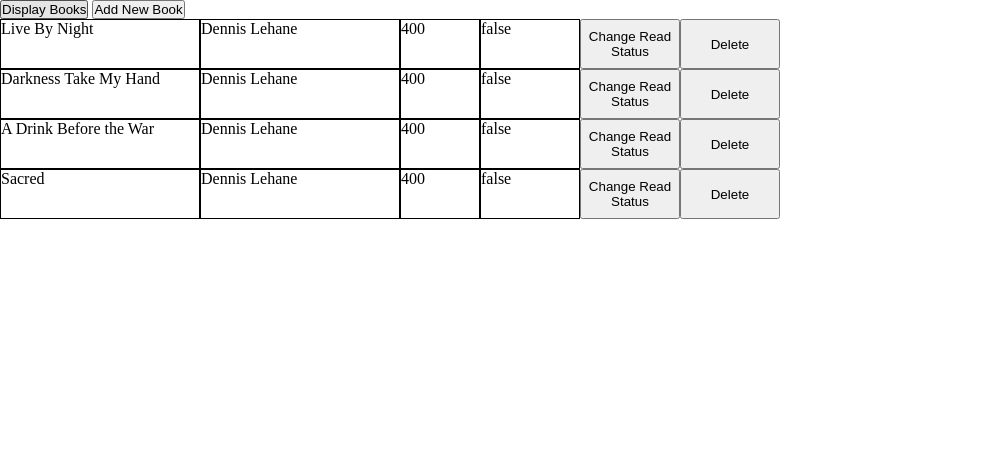
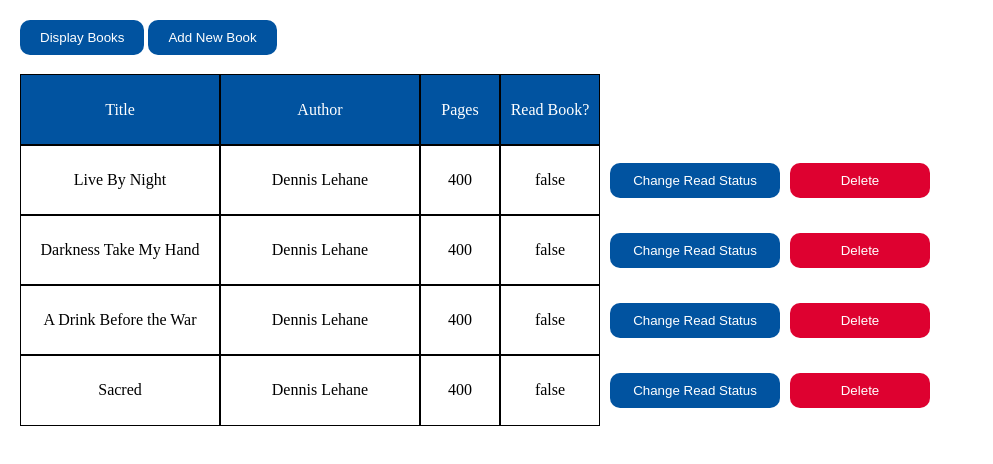
Before and after one commit to farazislam/library, a plain HTML site: page index.html in a window 1280 px wide. Both pictures are taken after a click on the button "Display Books". Shown: the whole page, without its empty margins (0-993 px from the left). Drawn offline with Linux system fonts and the light colour scheme.

Commit message:
Update CSS for tables and buttons. JS correct error that removes headings in display

```diff
--- a/index.html
+++ b/index.html
@@ -13,7 +13,7 @@
     <button id="displayBooks">Display Books</button>
     <button id="addBook">Add New Book</button>
     <div id="booksRead" class="hidden">
-        <ul class="column-headings book-row">
+        <ul class="column-headings book-heading">
             <li>Title</li>
             <li>Author</li>
             <li>Pages</li>
--- a/script.js
+++ b/script.js
@@ -83,6 +83,7 @@ displayBooksBTN.addEventListener('click', (e) => {
 
         const deleteBookBTN = document.createElement("BUTTON");
         deleteBookBTN.innerText = 'Delete';
+        deleteBookBTN.classList = 'delete'
         newUL.append(deleteBookBTN);
 
         deleteBookBTN.addEventListener('click', () => {
--- a/style.css
+++ b/style.css
@@ -3,22 +3,59 @@
     margin: 0;
 }
 
-#booksRead {
-    width: 680px;
-    display: grid;
-    grid-auto-rows: 50px;
+body {
+    padding: 20px;
 }
 
-#booksRead .book-row {
+#booksRead {
+    margin-top: 20px;
     display: grid;
-    grid-template-columns: 200px 200px 80px 100px 100px 100px 100px;
+    grid-auto-rows: 70px;
 }
 
-#booksRead .book-row li {
+.book-row {
+    display: grid;
+    grid-template-columns: 200px 200px 80px 100px 180px 150px;
+    grid-template-rows: 1fr;
+    align-items: center;
+}
+
+.column-headings {
+    height: 70px;
+    width: 580px;
+    display: grid;
+    grid-template-columns: 200px 200px 80px 100px;
+    grid-template-rows: 1fr;
+    align-items: center;
+    color: white;
+    background-color: #0153a0;
+}
+
+.book-row li, .column-headings li{
+    list-style-type: none;
+    height: 100%;
     border: 1px solid black;
-    list-style-type: none;
+    display: flex;
+    justify-content: center;
+    align-items: center;
 }
 
 .hidden {
     display: none !important
 }
+
+button {
+    color: white;
+    background-color: #0153a0;
+    padding: 10px 20px;
+    border: none;
+    border-radius: 10px;
+}
+
+.delete {
+    background-color: #de0130;
+}
+
+#booksRead button {
+    margin-left: 10px;
+}
```
